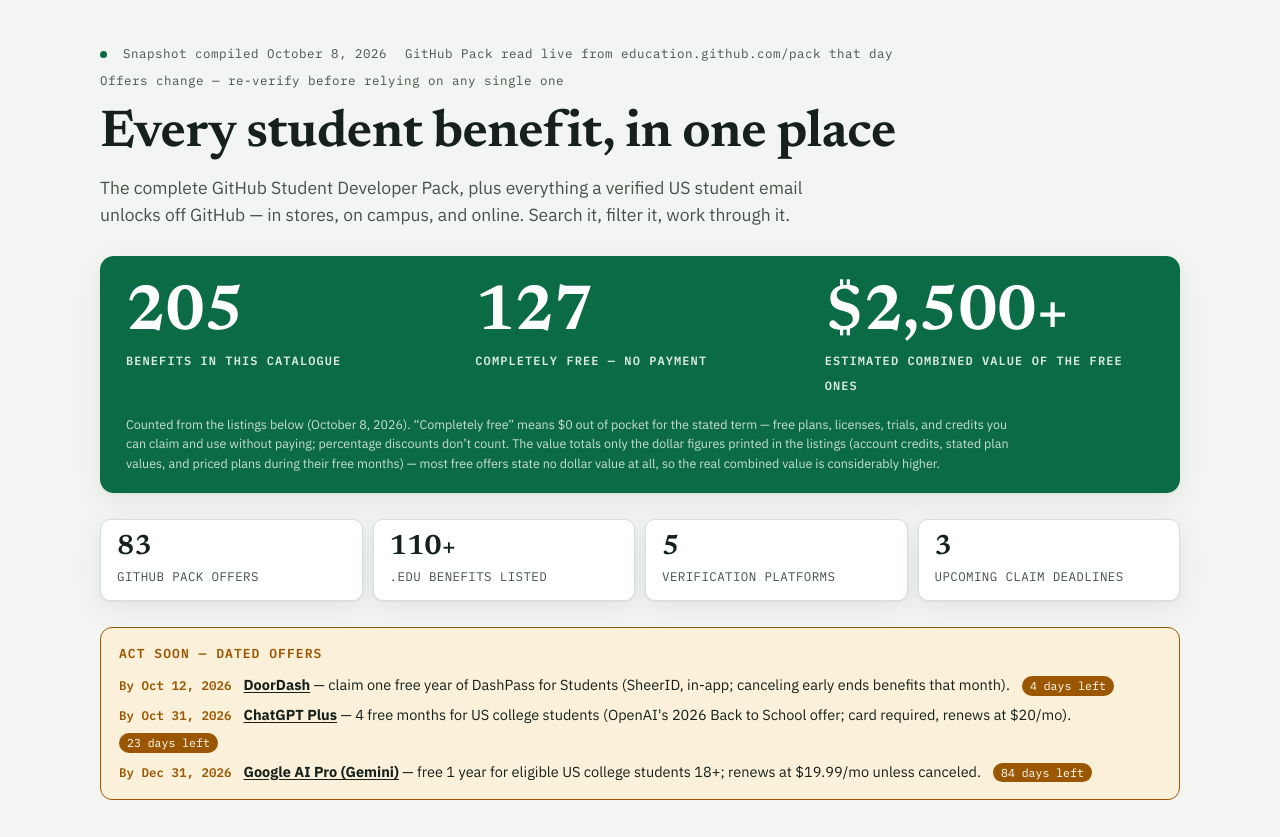
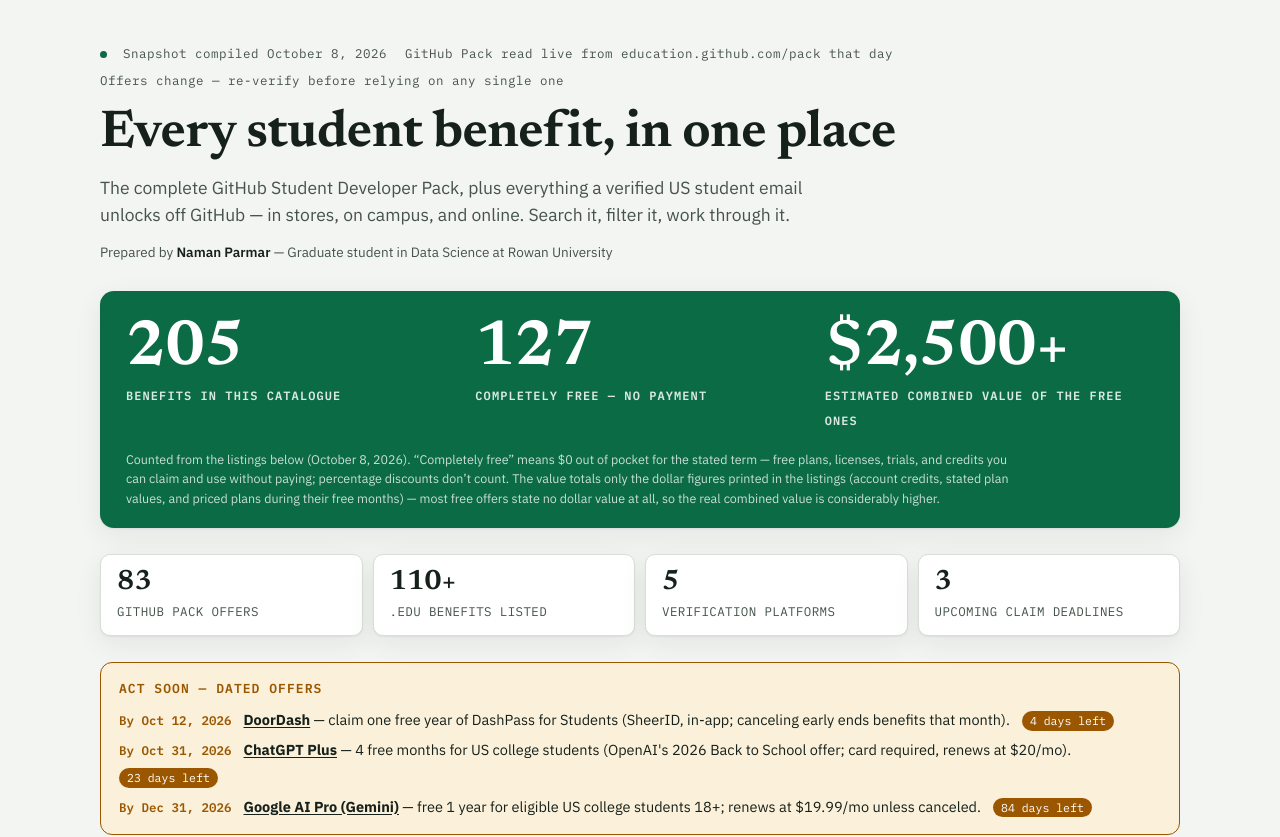
Before and after one commit to nx9161/student-benefits-catalogue, a plain HTML site: page index.html in a window 1280 px wide. Shown: the top 837 px of the page. Drawn offline with Linux system fonts and the light colour scheme.

Commit message:
Add 'Prepared by Naman Parmar' credit line

```diff
--- a/index.html
+++ b/index.html
@@ -77,6 +77,8 @@
         margin: 16px 0 12px; letter-spacing: -0.01em;
       }
       .lede { font-size: 17.5px; color: var(--ink-2); max-width: 720px; margin: 0; }
+      .byline { margin: 14px 0 0; font-size: 13.5px; color: var(--ink-2); }
+      .byline b { color: var(--ink); font-weight: 600; }
       .stats { display: flex; flex-wrap: wrap; gap: 10px; margin: 26px 0 6px; }
       .stat {
         background: var(--surface); border: 1px solid var(--line); border-radius: 10px;
@@ -286,6 +288,7 @@
         </div>
         <h1>Every student benefit, in one place</h1>
         <p class="lede">The complete GitHub Student Developer Pack, plus everything a verified US student email unlocks off GitHub — in stores, on campus, and online. Search it, filter it, work through it.</p>
+        <p class="byline">Prepared by <b>Naman Parmar</b> — Graduate student in Data Science at Rowan University</p>
         <div class="freeband" role="note">
           <div class="fb-grid">
             <div class="fb-item"><b>205</b><span>benefits in this catalogue</span></div>
```
